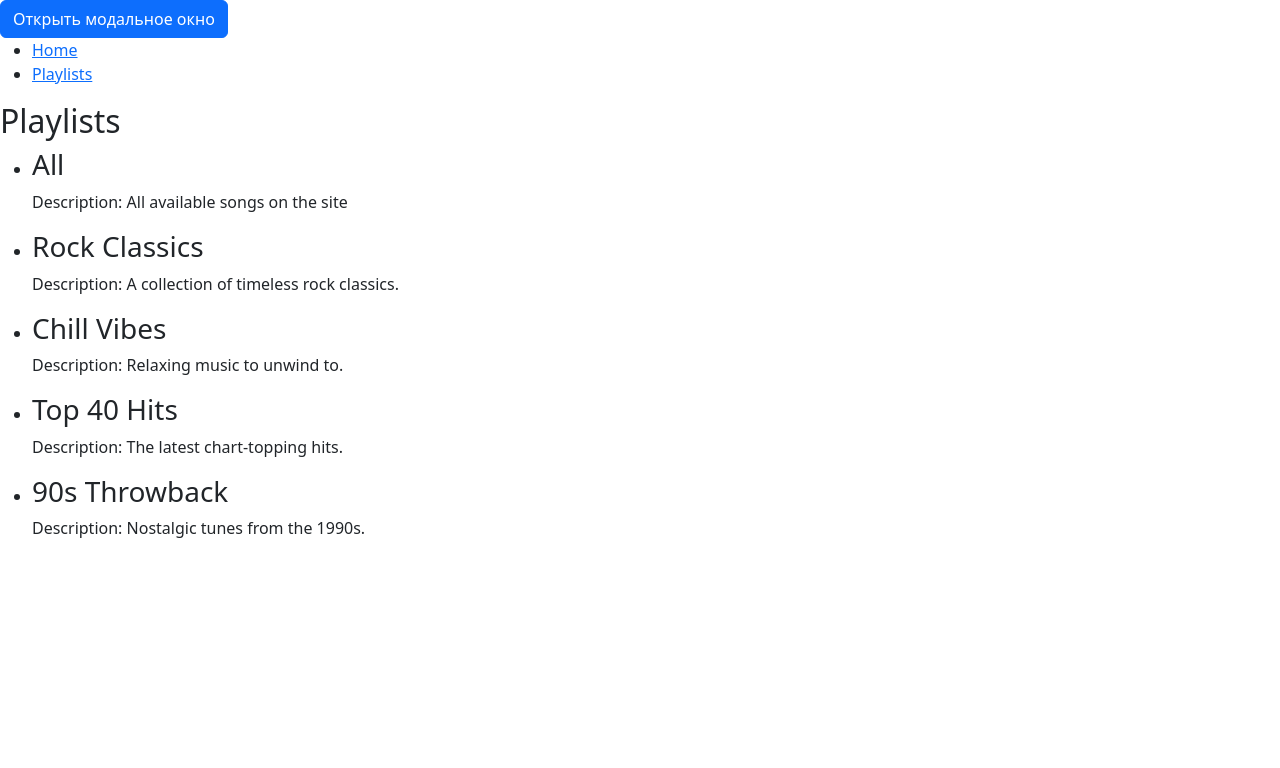
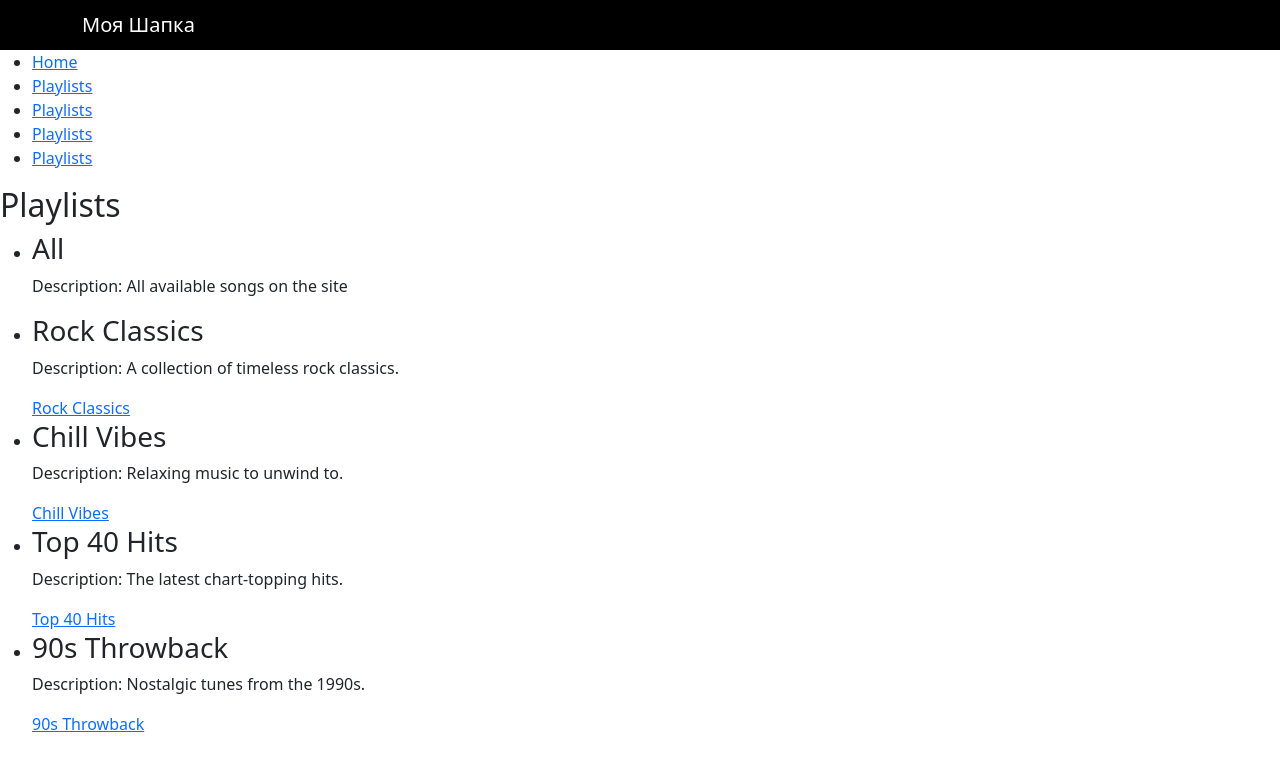
Before and after one commit to jester-ronin/music-app, a React (Create React App) app: page /playlist in a window 1280 px wide. Shown: the top 768 px of the page. Built offline with nearby package versions, Linux system fonts and the light colour scheme.

Commit message:
added link for every playlist

```diff
--- a/src/App.js
+++ b/src/App.js
@@ -1,22 +1,30 @@
 import './App.css';
-import StyleCheck from './StyleCheck';
+import Header from './components/Header';
 import PlaylistList from './components/PlaylistList';
 import MainPage from './components/MainPage';
+import PlaylistDetail from './components/PlaylistDetail';
 import { Route, Routes, Link } from "react-router-dom"
 
 function App() {
+
   return (
     <>
       <nav>
-        <StyleCheck/>
+        <Header/>
         <ul>
           <li><Link to="/mainpage">Home</Link></li>
           <li><Link to="/playlist">Playlists</Link></li>
+          <li><Link to="/playlist/1">Playlists</Link></li>
+          <li><Link to="/playlist/2">Playlists</Link></li>
+          <li><Link to="/playlist/3">Playlists</Link></li>
+
+
         </ul>
       </nav>
       <Routes>
         <Route path='/mainpage' element={<MainPage />} />
         <Route path="/playlist" element={<PlaylistList />} />
+        <Route path="/playlist/:id" element={<PlaylistDetail />} />
       </Routes>
     </>
   );
--- a/src/Routes.js
+++ b/src/Routes.js
@@ -1,14 +1,14 @@
 import React from 'react';
 import { Route, Routes } from 'react-router-dom';
 import PlaylistList from './components/PlaylistList';
+import PlaylistDetail from './components/PlaylistDetail';
 import SongList from './components/SongsList';
-import App from './App';
 
 const RoutesComponent = () => {
   return (
     <Routes>
-      <Route path="*" component={<App/>} />
       <Route path="/playlists" component={<PlaylistList />} />
+      <Route path="/playlists/:id" element={<PlaylistDetail />} />
     </Routes>
 
   );
--- a/src/StyleCheck.js
+++ /dev/null
@@ -1,36 +0,0 @@
-import React, { useState } from 'react';
-import { Button, Modal } from 'react-bootstrap';
-
-function StyleCheck() {
-  const [showModal, setShowModal] = useState(false);
-
-  const handleClose = () => setShowModal(false);
-  const handleShow = () => setShowModal(true);
-
-  return (
-    <div>
-      <Button variant="primary" onClick={handleShow}>
-        Открыть модальное окно
-      </Button>
-
-      <Modal show={showModal} onHide={handleClose}>
-        <Modal.Header closeButton>
-          <Modal.Title>Модальное окно</Modal.Title>
-        </Modal.Header>
-        <Modal.Body>
-          Содержимое модального окна...
-        </Modal.Body>
-        <Modal.Footer>
-          <Button variant="secondary" onClick={handleClose}>
-            Закрыть
-          </Button>
-          <Button variant="primary" onClick={handleClose}>
-            Сохранить изменения
-          </Button>
-        </Modal.Footer>
-      </Modal>
-    </div>
-  );
-}
-
-export default StyleCheck;
--- /dev/null
+++ b/src/components/Header.js
@@ -0,0 +1,15 @@
+function Header() {
+
+  return (
+    <nav className="navbar navbar-dark bg-black">
+      <div className="container">
+        <span className="navbar-brand mb-0 h1" style={{ marginLeft: "-0" }}>
+          Моя Шапка
+        </span>
+      </div>
+    </nav>
+  );
+}
+
+
+export default Header;
--- /dev/null
+++ b/src/components/PlaylistDetail.js
@@ -0,0 +1,26 @@
+import { useParams } from "react-router-dom";
+import { useSelector } from 'react-redux';
+import { selectPlaylists } from '../playlistReduser';
+
+
+function PlaylistDetail() {
+    const { id } = useParams();
+    const playlists = useSelector(selectPlaylists);
+
+    const playlist = playlists.find((playlist) => playlist.id === Number(id));
+
+    return (
+        <div>
+            <h2>Playlist {playlist.name}</h2>
+            {playlist ? (
+                <div>
+                    <p>Description: {playlist.description}</p>
+                </div>
+            ) : (
+                <p>Playlist not found</p>
+            )}
+        </div>
+    )
+}
+
+export default PlaylistDetail;
--- a/src/components/PlaylistList.js
+++ b/src/components/PlaylistList.js
@@ -1,6 +1,6 @@
 import { useSelector } from 'react-redux';
 import { selectPlaylists } from '../playlistReduser';
-
+import { Link } from 'react-router-dom';
 
 
 function PlaylistList() {
@@ -19,6 +19,7 @@ function PlaylistList() {
                         <li key={playlist.id}>
                             <h3>{playlist.name}</h3>
                             <p>Description: {playlist.description}</p>
+                            <Link to={`/playlists/${playlist.id}`}>{playlist.name}</Link>
                         </li>
                     )
                 })}
```
